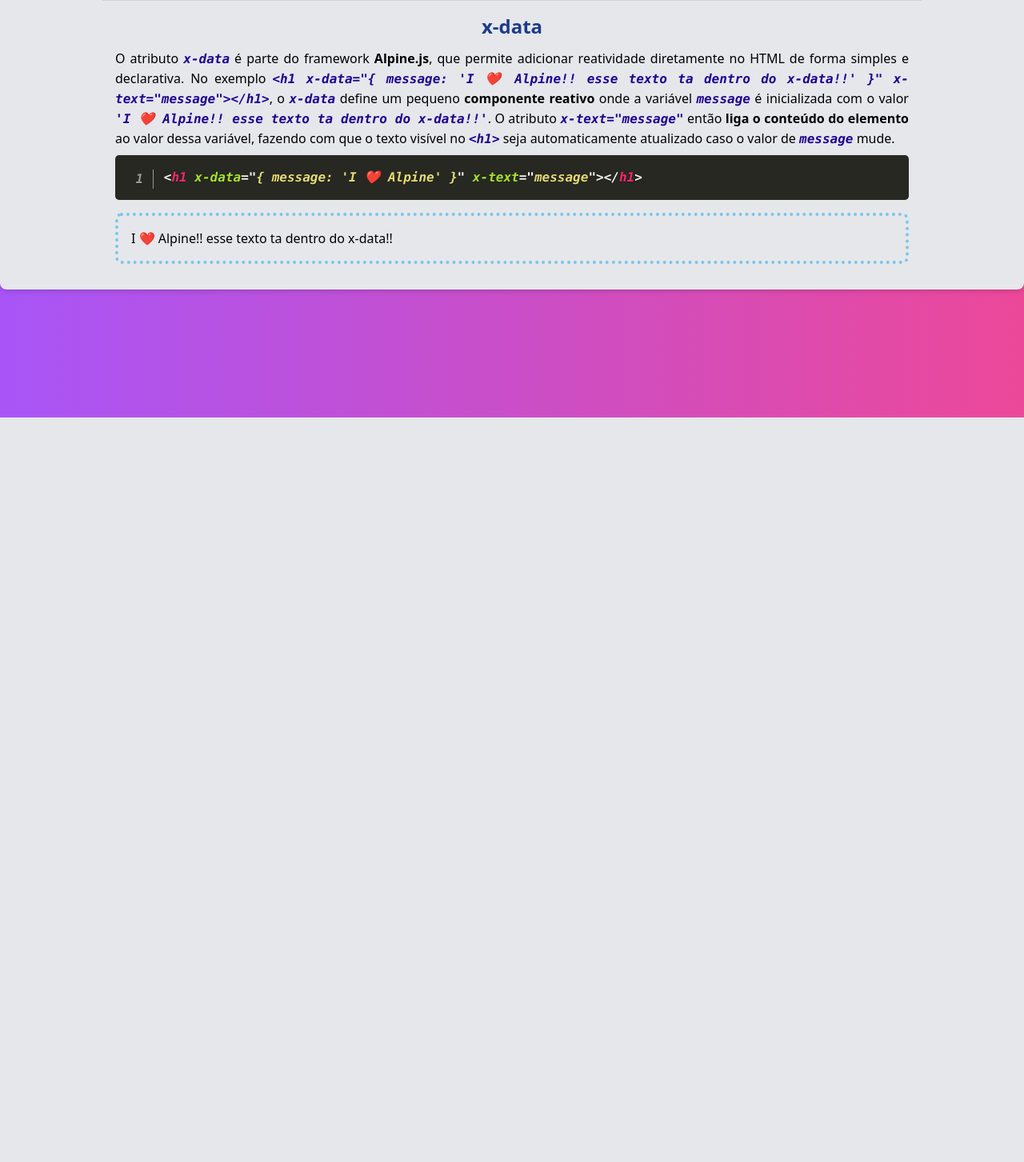
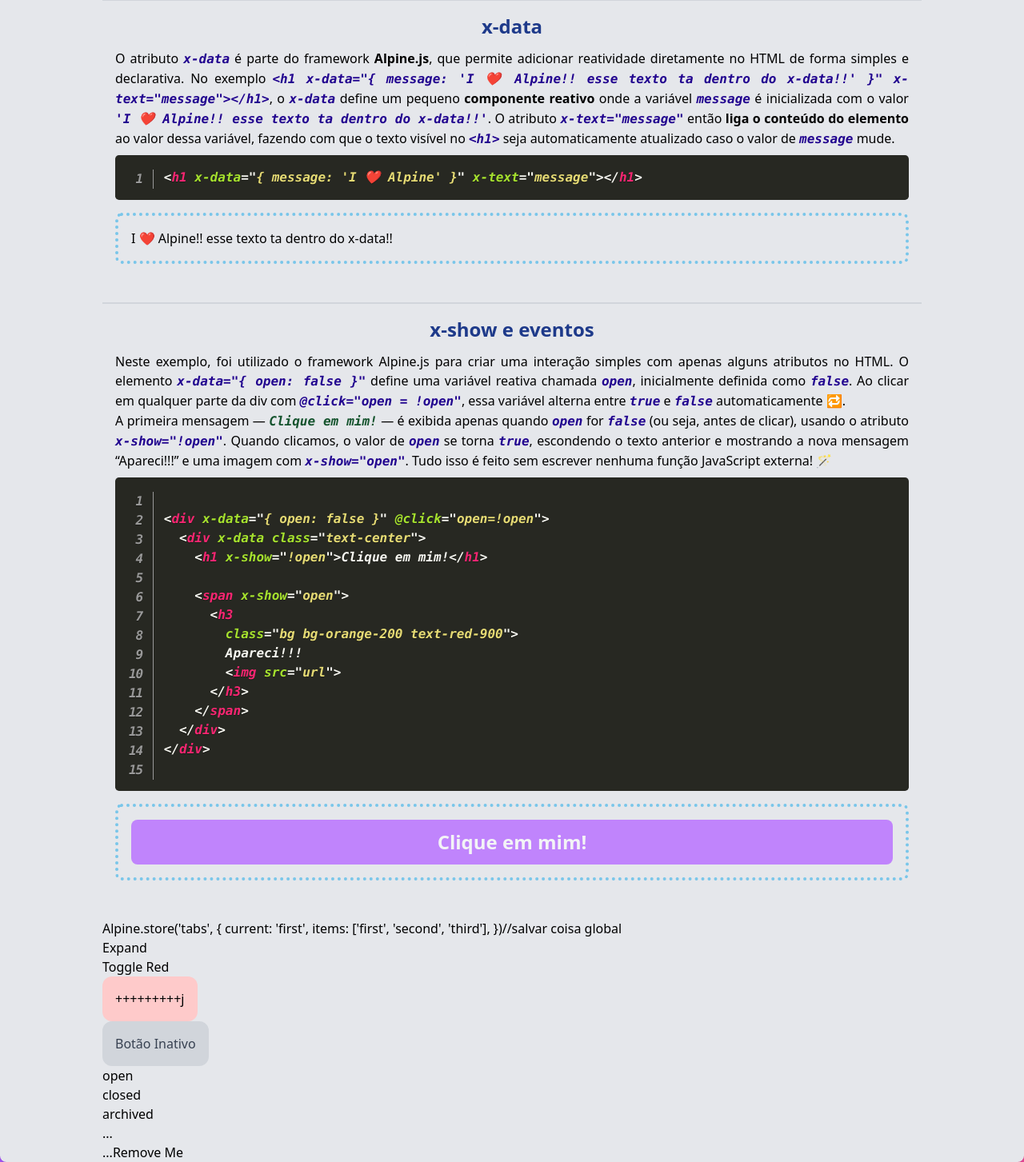
Before and after one commit to Ronald-Contijo/estudoAlpineJs, a Flask app: page / in a window 1280 px wide. Shown: the part 278-1731 px from the top of the page at 80% size. Before the commit the page ends 800 px from the top, so only its background shows below. Run offline with Flask 3, Linux system fonts and the light colour scheme; some libraries are stand-ins or nearby versions.

Commit message:
adicionado mais uma seção

```diff
--- a/templates/index.html
+++ b/templates/index.html
@@ -51,6 +51,9 @@
                 padding-left: 1em;
                 padding-right: 1em;
             }
+        }
+        .descricao code{
+            @apply: text-blue-900;
         }
     </style>
 </head>
@@ -107,10 +110,138 @@
 
             </div>
 
-        </div>
+
+            <div class="border-t-2 border-gray-300 mt-4 mb-4 p-4" id="section1">
+                <h2 class="bg text-2xl font-bold text-center pb-3 text-blue-900">x-show e eventos</h2>
+                <p class="text-justify descricao">
+                    Neste exemplo, foi utilizado o framework Alpine.js para criar uma interação simples com apenas alguns atributos no HTML.
+                    O elemento <code>x-data="{ open: false }"</code> define uma variável reativa chamada <code>open</code>, inicialmente definida como <code>false</code>.
+                    Ao clicar em qualquer parte da div com <code>@click="open = !open"</code>, essa variável alterna entre <code>true</code> e <code>false</code> automaticamente 🔁.
+                  <br>
+                    A primeira mensagem — <code class="text-green-900">Clique em mim!</code> — é exibida apenas quando <code>open</code> for <code>false</code> (ou seja, antes de clicar), usando o atributo <code>x-show="!open"</code>.
+                    Quando clicamos, o valor de <code>open</code> se torna <code>true</code>, escondendo o texto anterior e mostrando a nova mensagem “Apareci!!!” e uma imagem com <code>x-show="open"</code>.
+                    Tudo isso é feito sem escrever nenhuma função JavaScript externa! 🪄
+
+                </p>
+                <div class="codigo">
+                    <pre
+                        class="line-numbers"><code class="language-html">
+&lt;div x-data=&quot;{ open: false }&quot; @click=&quot;open=!open&quot;&gt;
+  &lt;div x-data class=&quot;text-center&quot;&gt;
+    &lt;h1 x-show=&quot;!open&quot;&gt;Clique em mim!&lt;/h1&gt;
+
+    &lt;span x-show=&quot;open&quot;&gt;
+      &lt;h3
+        class=&quot;bg bg-orange-200 text-red-900&quot;&gt;
+        Apareci!!!
+        &lt;img src="url"&gt;
+      &lt;/h3&gt;
+    &lt;/span&gt;
+  &lt;/div&gt;
+&lt;/div&gt;
+                        </code></pre>
+                    <div class="border-4 border-sky-500 border-dotted border-opacity-50 mt-4 mb-4 p-4 rounded-lg cursor-pointer select-none">
+
+                        <div x-data="{ open: false }" @click="open=!open">
+                            <div x-data class="text-center">
+                                <h1 class="bg bg-purple-400 text-2xl font-bold text-center pb-3 pt-3 text-gray-100 rounded-lg" x-show="!open">Clique em mim!</h1>
+
+                                <span x-show="open" >
+                                    <div class="bg bg-purple-200 text-2xl font-bold text-center pb-3 pt-3 text-red-900 rounded-lg border-4 border-purple-400 border-solid">
+                                        <h1>Apareci!!!</h1>
+                                        <img class="h-auto mx-auto max-w-full rounded-full p-4" src="img.jpg">
+
+                                    </div>
+
+                                </span>
+                            </div>
+                        </div>
 
 
-    </div>
+                    </div>
+                </div>
+            </div>
+
+
+
+
+
+
+
+
+
+
+
+                Alpine.store('tabs', {
+                current: 'first',
+
+                items: ['first', 'second', 'third'],
+                })//salvar coisa global
+
+
+
+                <div x-data="{ open: false }">
+                    <button @click="open = ! open">Expand</button>
+
+                    <template x-if="open">
+                        <div>
+                            Content...
+                        </div>
+                    </template>
+                </div>
+
+
+                <button
+                    x-data="{ red: false }"
+                    x-bind:class="red ? 'bg-red-400' : ''"
+                    @click="red = ! red">
+                    Toggle Red
+                </button>
+
+                <div x-data="{classe : 'bg-red-200 p-4 rounded-xl'}">
+                    <div x-data="{classe2: 'bg-blue-200'}" }>
+                        <button x-bind:class="classe">+++++++++j</button>
+                    </div>
+                </div>
+
+                <div x-data="{
+    isActive: false, /* Estado que vamos usar para a condição */
+    baseClasses: 'p-4 rounded-xl transition-colors duration-300', /* Classes base que sempre aplicamos */
+    toggleActive() {
+        this.isActive = !this.isActive; /* Método para mudar o estado */
+    }
+}">
+                    <button
+                        @click="toggleActive()"
+                        :class="{
+            'bg-red-500 text-white': isActive, /* Aplica se isActive for true */
+            'bg-gray-300 text-gray-700': !isActive, /* Aplica se isActive for false */
+            [baseClasses]: true /* Sempre aplica as classes base */
+        }">
+                        <span x-text="isActive ? 'Botão Ativo' : 'Botão Inativo'"></span>
+                    </button>
+
+                </div>
+
+
+
+                <div x-data="{ statuses: ['open', 'closed', 'archived'] }">
+                    <template x-for="status in statuses">
+                        <div x-text="status"></div>
+                    </template>
+                </div>
+
+
+
+                <button x-on:click="console.log('clicked')">...</
+                        <input @keyup.enter="...">
+                    <form @submit.prevent="...">...</form>
+                    <button x-data="{teste:true}" @click="teste=false" x-show="teste">Remove Me</button>
+
+            </div>
+
+
+        </div>
 
 </body>
 
```
Also changed, not shown: templates/img.jpg (added).
